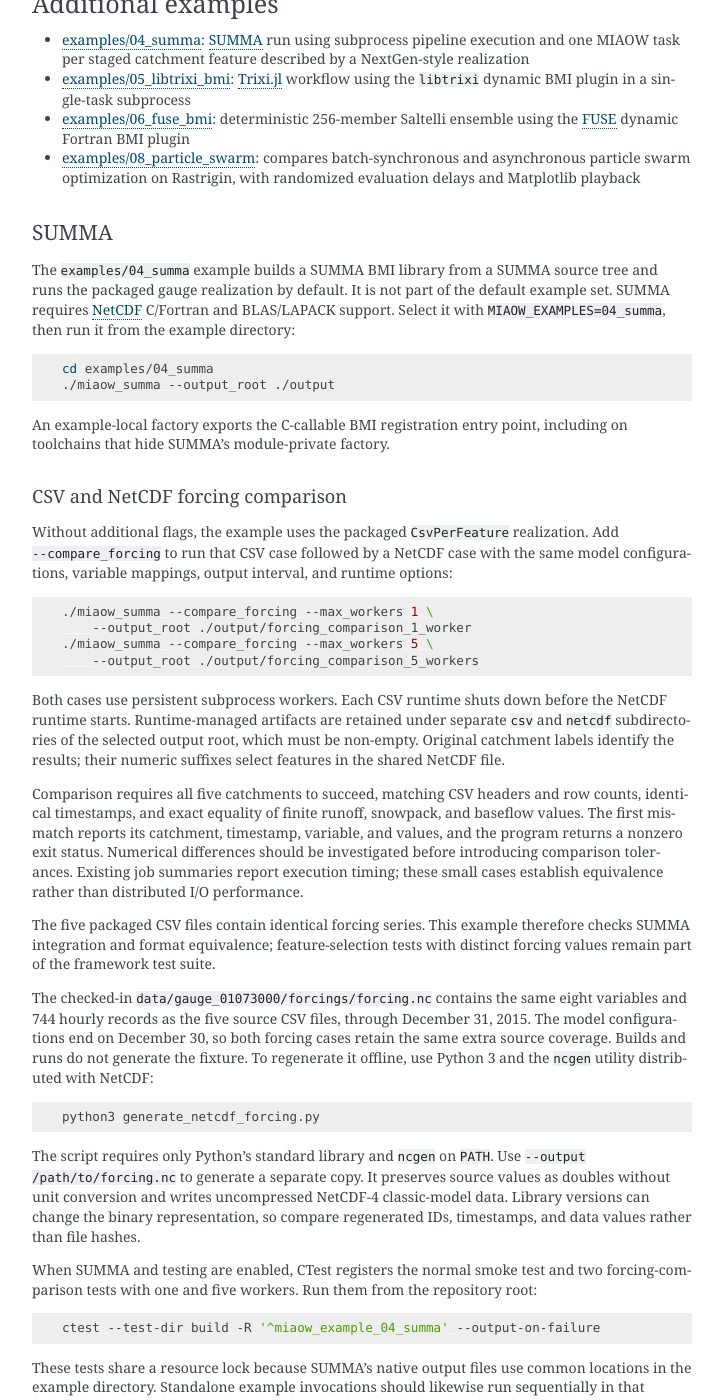
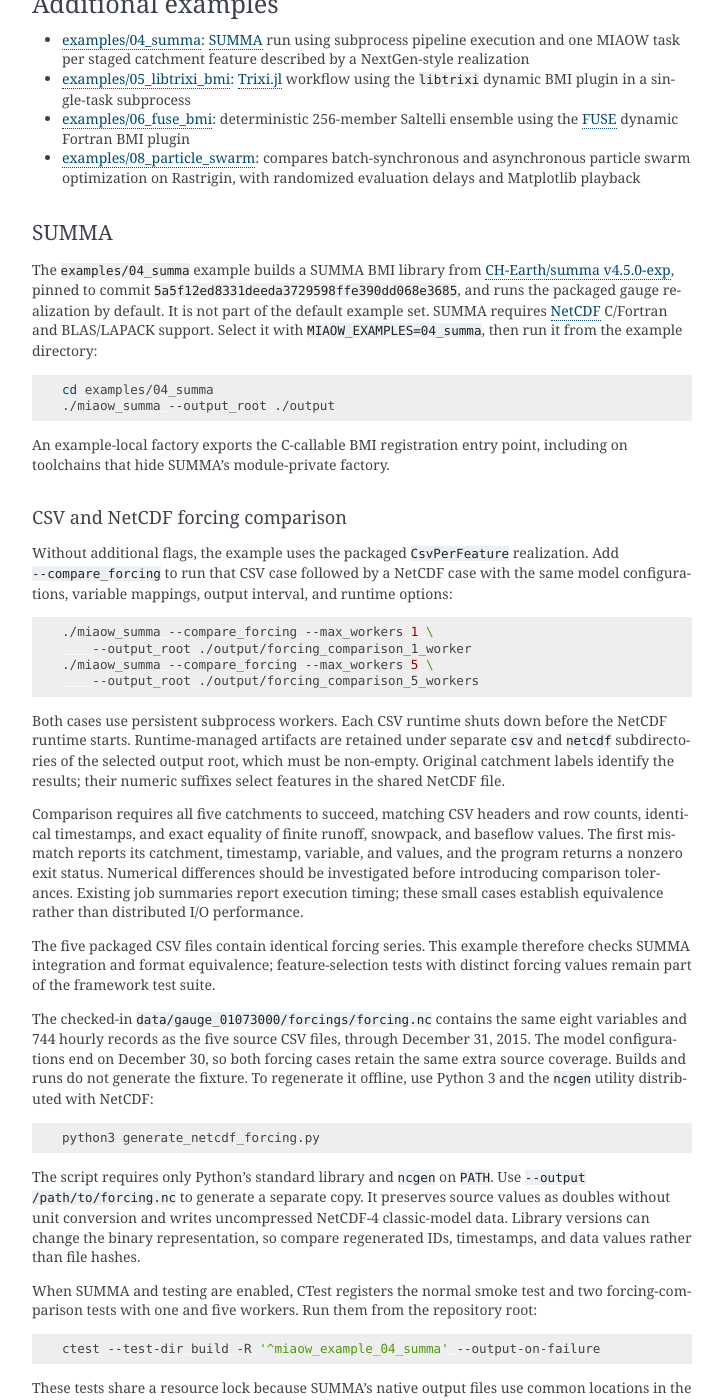
Before and after one commit to uofs-simlab/miaow-framework, a Sphinx documentation site: the page built from docs/examples.rst, in a window 1280 px wide and 1400 px high, scrolled down 636 px. Shown: the whole window, without its empty margins (388-1111 px from the left). Built offline with Sphinx 7.4.7, drawn with Linux system fonts in a browser that asks for light colours; the version number could not be read and is left out; some of the changed text lies outside the part shown.

Commit message:
update summa checkout

```diff
--- a/docs/examples.rst
+++ b/docs/examples.rst
@@ -36,7 +36,7 @@
 SUMMA
 ^^^^^
 
-The ``examples/04_summa`` example builds a SUMMA BMI library from a SUMMA source tree and runs the packaged gauge realization by default. It is not part of the default example set. SUMMA requires `NetCDF <https://www.unidata.ucar.edu/software/netcdf/>`_ C/Fortran and BLAS/LAPACK support. Select it with ``MIAOW_EXAMPLES=04_summa``, then run it from the example directory:
+The ``examples/04_summa`` example builds a SUMMA BMI library from `CH-Earth/summa v4.5.0-exp <https://github.com/CH-Earth/summa/releases/tag/v4.5.0-exp>`_, pinned to commit ``5a5f12ed8331deeda3729598ffe390dd068e3685``, and runs the packaged gauge realization by default. It is not part of the default example set. SUMMA requires `NetCDF <https://www.unidata.ucar.edu/software/netcdf/>`_ C/Fortran and BLAS/LAPACK support. Select it with ``MIAOW_EXAMPLES=04_summa``, then run it from the example directory:
 
 .. code-block:: sh
 
@@ -92,7 +92,7 @@
      - Default
      - Description
    * - ``-DMIAOW_SUMMA_MODEL_ROOT``
-     - ``${MIAOW_DEFAULT_MODEL_BASE_DIR}/summa``
+     - ``${MIAOW_DEFAULT_MODEL_BASE_DIR}/summa-v4.5.0-exp``
      - Local or fetched SUMMA source tree
    * - ``-DMIAOW_SUMMA_LIBRARY_LINKS``
      - ``-framework Accelerate`` on macOS, empty otherwise
```
Also changed, not shown: 1 other file.
